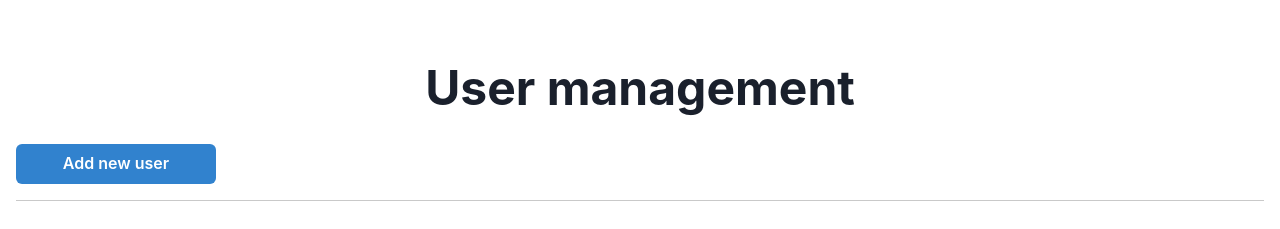
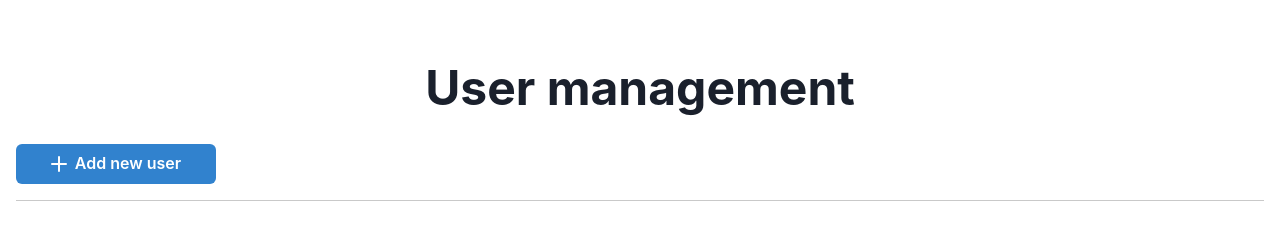
Before and after one commit to blackvoidx/User-management, a Next.js app: page / in a window 1280 px wide. Shown: the top 229 px of the page. Built offline with nearby package versions, Linux system fonts and the light colour scheme.

Commit message:
feat: add Icon to ShowFormButton

```diff
--- a/components/ButtonForm.tsx
+++ b/components/ButtonForm.tsx
@@ -7,6 +7,7 @@ type ButtonProps = {
     children: string | React.ReactNode,
     marginTop?: number,
     size?: string,
+    leftIcon: JSX.Element,
     onClick?: (event: React.MouseEvent<HTMLButtonElement>) => any
 };
 
@@ -17,6 +18,7 @@ const MyButton: React.FC<ButtonProps> = ({
     marginTop,
     size,
     type,
+    leftIcon,
     onClick
 }) => {
     return <Button
@@ -26,6 +28,7 @@ const MyButton: React.FC<ButtonProps> = ({
         width={width}
         marginTop={marginTop}
         size={size}
+        leftIcon={leftIcon}
     >{children}
     </Button>;
 };
--- a/pages/index.tsx
+++ b/pages/index.tsx
@@ -5,6 +5,7 @@ import UserList from '../container/UserList'
 import { useAppDispatch, useAppSelector } from '../app/hook'
 import { formAction } from '../app/formSlice'
 import MyButton from '../components/ButtonForm'
+import { AddIcon } from "@chakra-ui/icons"
 
 export default function Home() {
   const state = useAppSelector(state => state.form)
@@ -23,14 +24,17 @@ export default function Home() {
       </Head>
       <Container maxW="8xl" bg="whiteAlpha.300" paddingTop={'16'} >
         <Heading as="h2" size="2xl" textAlign="center">User management</Heading>
+        {
+          state.toggleFormShow ? <AddUserForm /> :
             <MyButton
               onClick={handelToggleForm}
               width={{ base: "200px", "md": "200px" }}
               marginTop={8}
+              leftIcon={<AddIcon />}
               colorScheme='blue'>
               Add new user
             </MyButton>
-        {state.toggleFormShow ? <AddUserForm /> : null}
+        }
         <UserList />
       </Container>
     </>
```
Lines whose indentation alone changed are shown as unchanged.
